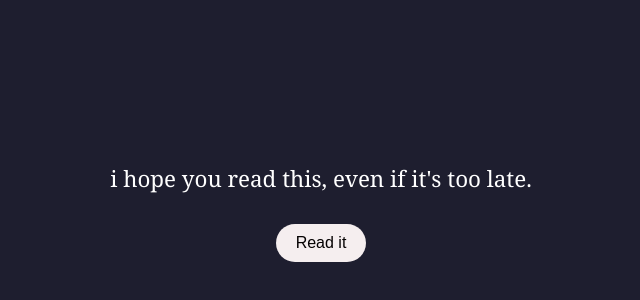
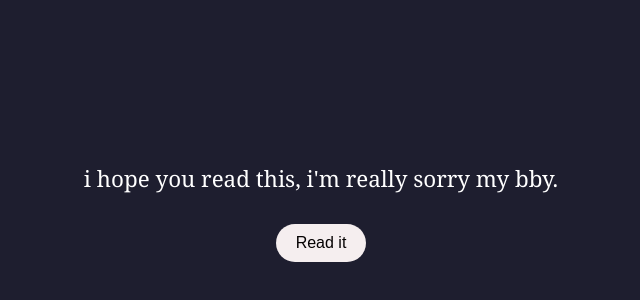
Before and after one commit to vibes09/iloveyou, a plain HTML site: page index.html in a window 1280 px wide. Shown: the part 188-488 px from the top of the page, without its empty margins (319-959 px from the left). Drawn offline with Linux system fonts and the light colour scheme.

Commit message:
Update index.html

```diff
--- a/index.html
+++ b/index.html
@@ -8,7 +8,7 @@
   </head>
   <body>
     <div class="intro" id="introText">
-      i hope you read this, even if it's too late.
+      i hope you read this, i'm really sorry my bby.
     </div>
     <button class="btn" onclick="showLetter()">Read it</button>
 
```
